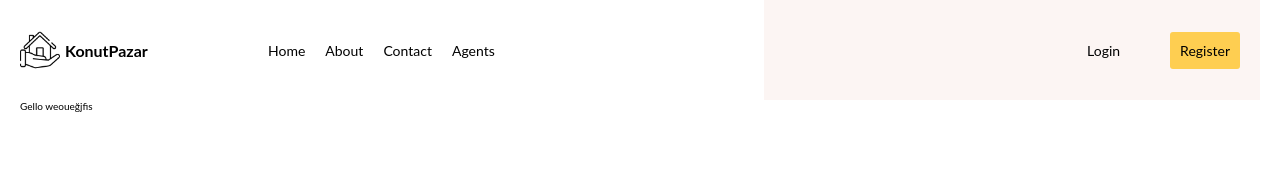
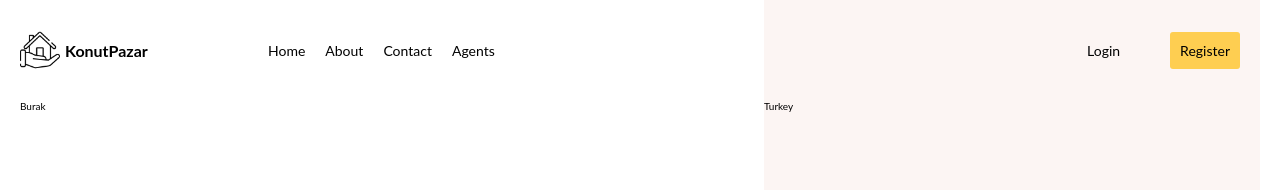
Before and after one commit to kobrak1/real-estate-app, a React (Vite) app in the folder client/: page /list in a window 1280 px wide. Shown: the top 190 px of the page. Built offline with nearby package versions, Linux system fonts and the light colour scheme.

Commit message:
modified:
Started to add skeleton to ListPage component and its styling

```diff
--- a/client/src/pages/ListPage/ListPage.jsx
+++ b/client/src/pages/ListPage/ListPage.jsx
@@ -1,11 +1,15 @@
-import "./ListPage.scss"
+import { listData } from "../../lib/dummyData";
+import "./ListPage.scss";
 
 const ListPage = () => {
+  const data = listData;
+
   return (
-    <div>
-      Gello weoueğjfis
+    <div className="listPage">
+      <div className="listContainer">Burak</div>
+      <div className="mapContainer">Turkey</div>
     </div>
-  )
-}
+  );
+};
 
-export default ListPage
+export default ListPage;
--- a/client/src/pages/ListPage/ListPage.scss
+++ b/client/src/pages/ListPage/ListPage.scss
@@ -0,0 +1,10 @@
+.listPage {
+  display: flex;
+  height: 100%;
+
+  .listContainer {flex: 3};
+  .mapContainer {
+    flex: 2;
+    background-color: #fcf5f3
+  };
+}
```
